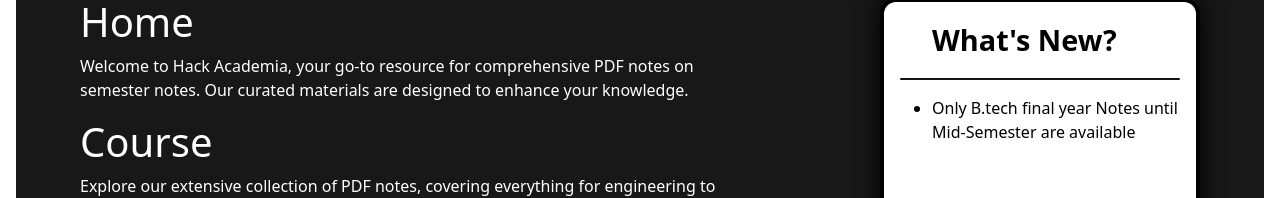
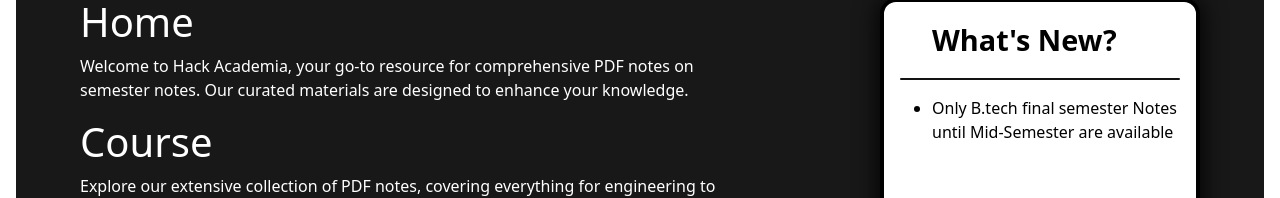
Before and after one commit to im-b-s-g/hackAcademiaClient, a React (Vite) app: page / in a window 1280 px wide. Shown: the part 370-568 px from the top of the page. Built offline with nearby package versions, Linux system fonts and the light colour scheme.

Commit message:
updated news

```diff
--- a/src/components/newsBox/News.jsx
+++ b/src/components/newsBox/News.jsx
@@ -9,7 +9,9 @@
       <div className="new-1" />
       <div className="new-info">
         <ul>
-          <li>Only B.tech final year Notes until Mid-Semester are available</li>
+          <li>
+            Only B.tech final semester Notes until Mid-Semester are available
+          </li>
           {/* <li>New Course Added</li>
           <li>PYQ&apos;s added for B.tech CSE 1 sem</li> */}
         </ul>
```
